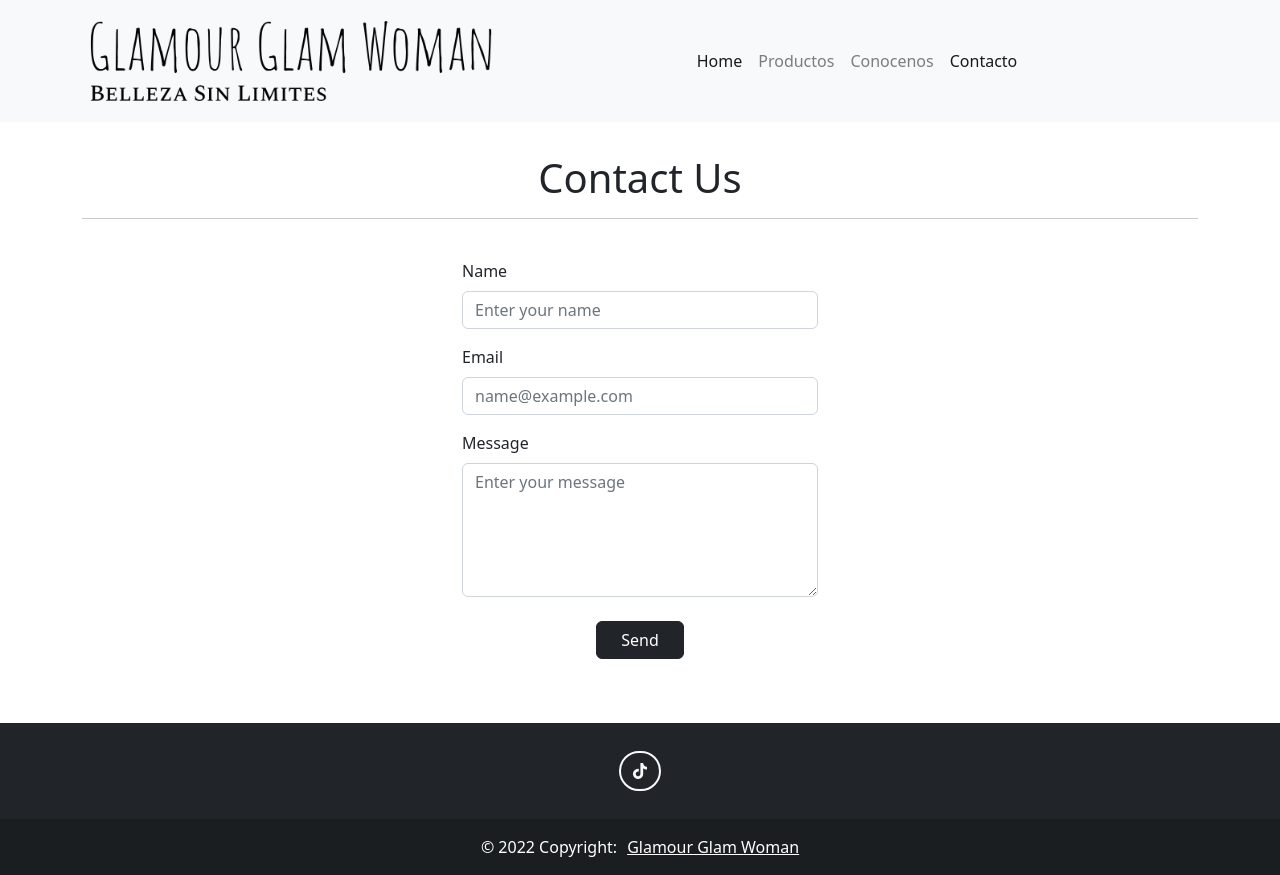
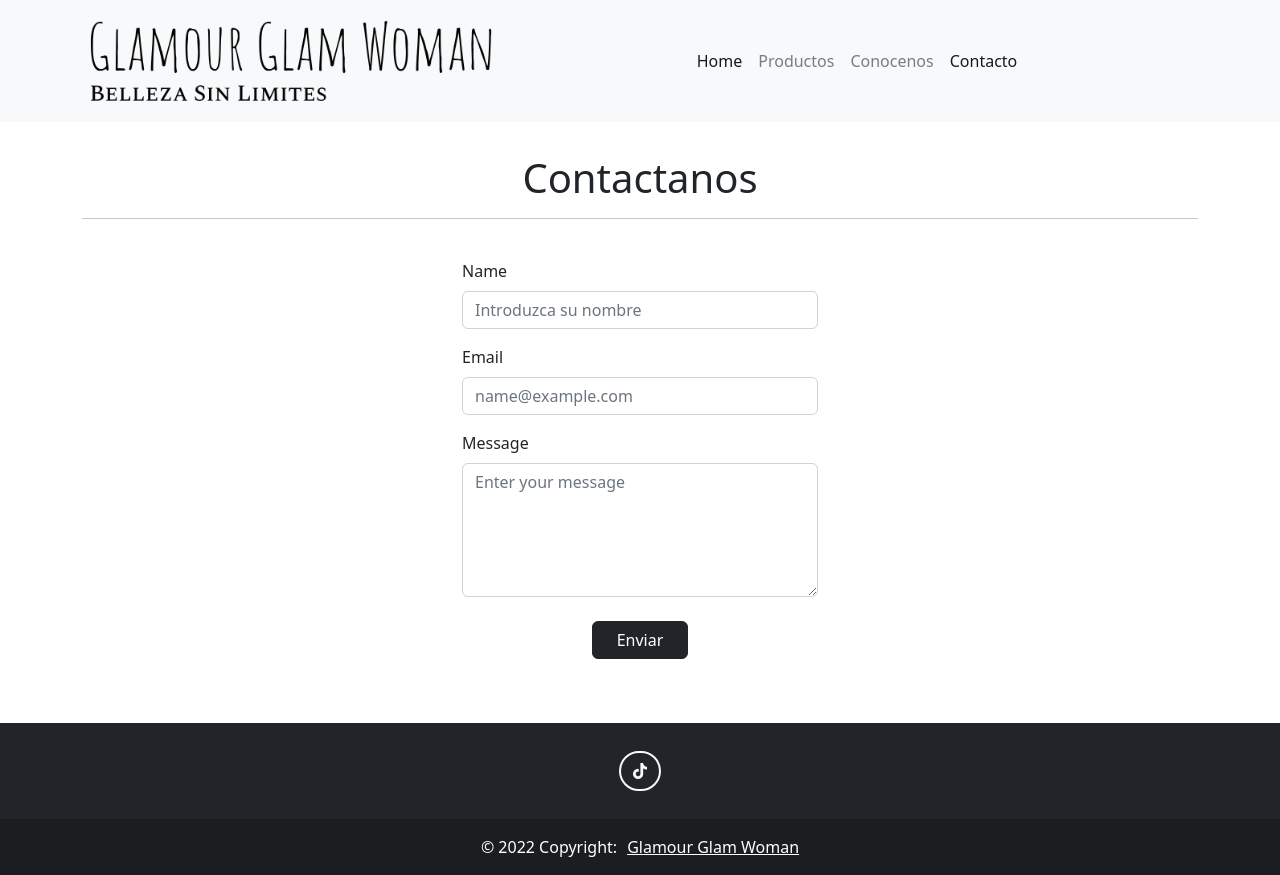
Before and after one commit to glamourglamwoman/landing, a React (Create React App) app: page /landing/contact in a window 1280 px wide. Built offline with nearby package versions, Linux system fonts and the light colour scheme.

Commit message:
add email

```diff
--- a/src/pages/ContactPage.jsx
+++ b/src/pages/ContactPage.jsx
@@ -1,35 +1,41 @@
-import React from "react";
+import {React, useRef} from "react";
 import { Footer, Navbar } from "../components";
 import emailjs from 'emailjs-com';
 
 
 const ContactPage = () => {
 
+  const form = useRef();
 
-
-  async function send_email(){
-    emailjs.send("service_da3sggd", "template_1p81j2b", {}, "2ABy68lCTolS5F5Ts");
-
-
-  }
+  const sendEmail = (e) => {
+    e.preventDefault();
+    emailjs.sendForm('service_da3sggd', 'template_1p81j2b', form.current, '2ABy68lCTolS5F5Ts')
+      .then((result) => {
+          console.log(result.text);
+          e.target.reset();
+      }, (error) => {
+          console.log(error.text);
+      });
+  };
 
 
   return (
     <>
       <Navbar />
       <div className="container my-3 py-3">
-        <h1 className="text-center">Contact Us</h1>
+        <h1 className="text-center">Contactanos</h1>
         <hr />
         <div class="row my-4 h-100">
           <div className="col-md-4 col-lg-4 col-sm-8 mx-auto">
-            <form>
+            <form ref={form} onSubmit={sendEmail}>
               <div class="form my-3">
                 <label for="Name">Name</label>
                 <input
-                  type="email"
+                  type="name"
                   class="form-control"
                   id="Name"
-                  placeholder="Enter your name"
+                  name="name"
+                  placeholder="Introduzca su nombre"
                 />
               </div>
               <div class="form my-3">
@@ -38,6 +44,7 @@ const ContactPage = () => {
                   type="email"
                   class="form-control"
                   id="Email"
+                  name="email"
                   placeholder="name@example.com"
                 />
               </div>
@@ -46,7 +53,8 @@ const ContactPage = () => {
                 <textarea
                   rows={5}
                   class="form-control"
-                  id="Password"
+                  id="Message"
+                  name="message"
                   placeholder="Enter your message"
                 />
               </div>
@@ -54,10 +62,8 @@ const ContactPage = () => {
                 <button
                   class="my-2 px-4 mx-auto btn btn-dark"
                   type="submit"
-
-                  onSubmit={send_email()}
                 >
-                  Send
+                  Enviar
                 </button>
               </div>
             </form>
```
